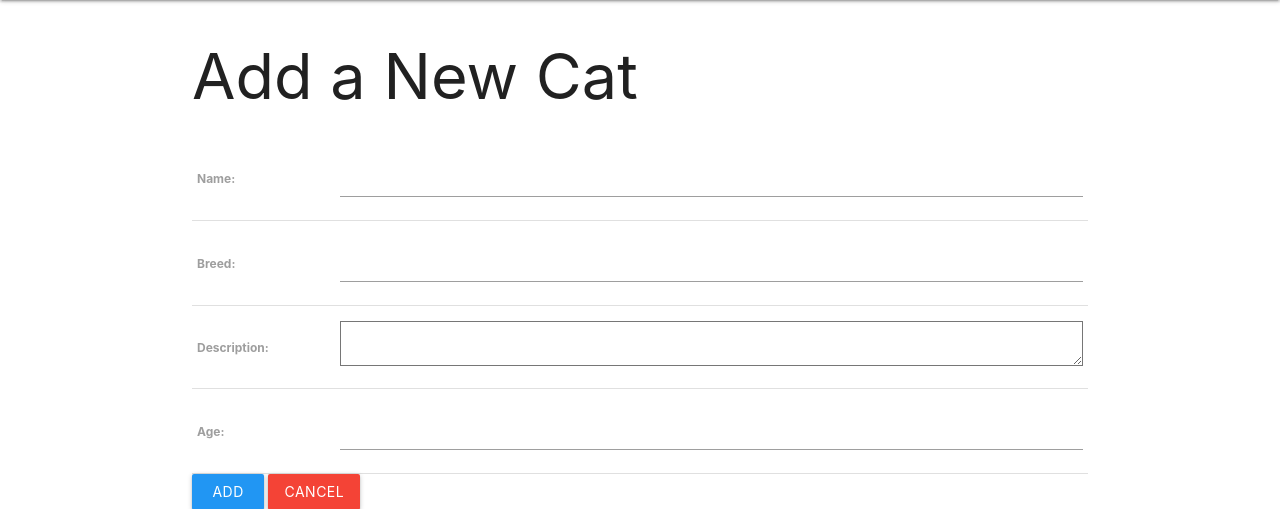
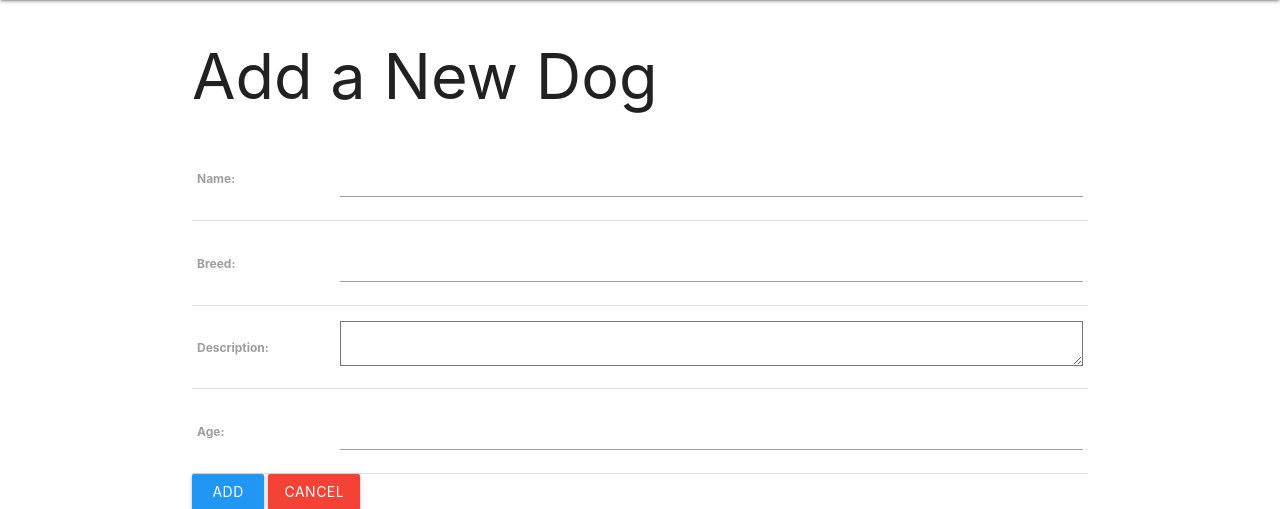
Before and after one commit to nellygibbs/dogcollector, a Django app: page /dogs/create/ in a window 1280 px wide. Shown: the part 64-573 px from the top of the page. Run offline with Django 4.2, Linux system fonts and the light colour scheme.

Commit message:
fixes dog form

```diff
--- a/main_app/templates/main_app/dog_form.html
+++ b/main_app/templates/main_app/dog_form.html
@@ -5,7 +5,7 @@
 {% if object %}
 <h1>Edit {{object.name}}'s info</h1>
 {%else%}
-<h1>Add a New Cat</h1>
+<h1>Add a New Dog</h1>
 {% endif %}
 
 <form action="" method="POST">
```
